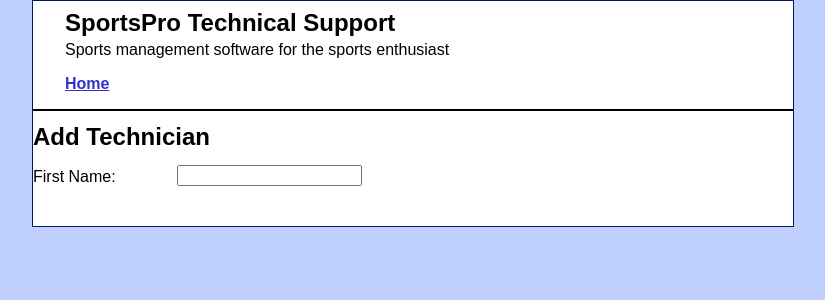
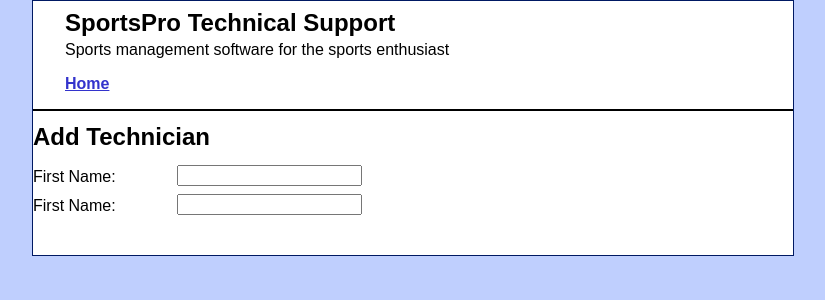
Before and after one commit to mkettani/finalproject, a PHP site: page /technician_manager/technician_add.php in a window 1280 px wide. Shown: the top 300 px of the page, without its empty margins (227-1052 px from the left). Run offline with PHP 8.4, Linux system fonts and the light colour scheme.

Commit message:
Update technician_add.php

```diff
--- a/technician_manager/technician_add.php
+++ b/technician_manager/technician_add.php
@@ -7,3 +7,7 @@
         <label>First Name:</label>
         <input type="input" name="first_name" />
         <br />
+
+ <label>First Name:</label>
+        <input type="input" name="first_name" />
+        <br />
```
